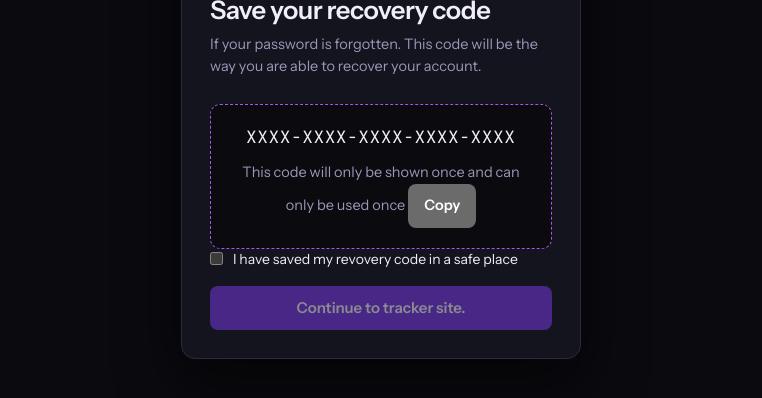
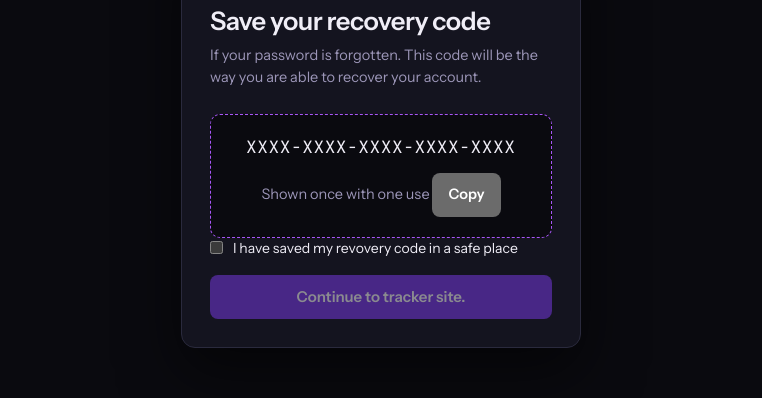
Before and after one commit to Aidan4715/Internship-Tracker, a plain HTML site: page site/first_page/signup_page/signup.html in a window 1280 px wide. Shown: the part 262-660 px from the top of the page, without its empty margins (259-1021 px from the left). Drawn offline with Linux system fonts and the light colour scheme.

```diff
--- a/site/first_page/signup_page/signup.html
+++ b/site/first_page/signup_page/signup.html
@@ -107,8 +107,9 @@
 
                         <div class="code-actions">
                             <span>
-                                This code will only be shown once and can only be used once
+                                Shown once with one use
                             </span>
+
                             <button class="btn btn-quiet" id="copy-code" type="button">
                                 Copy
                             </button>
```
